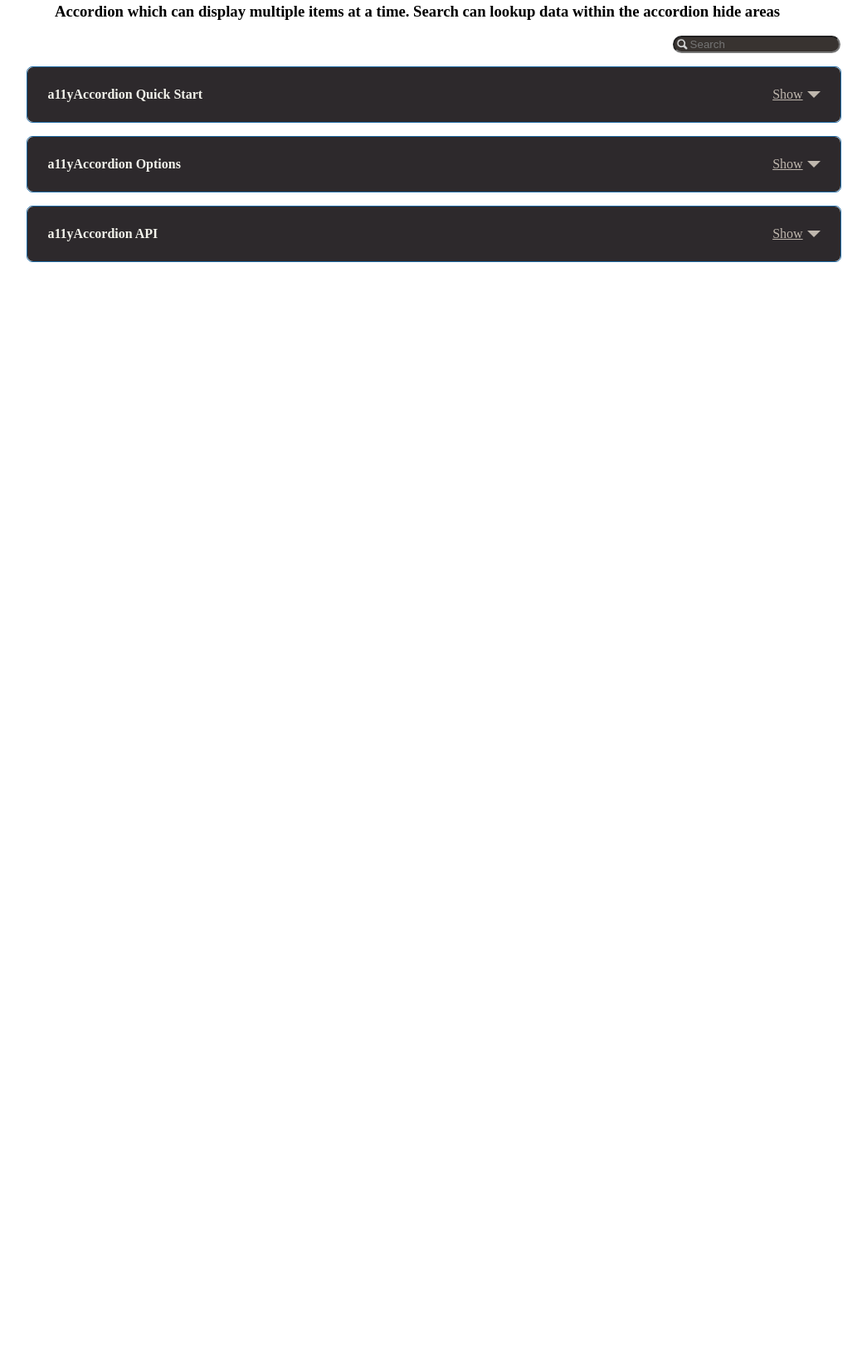
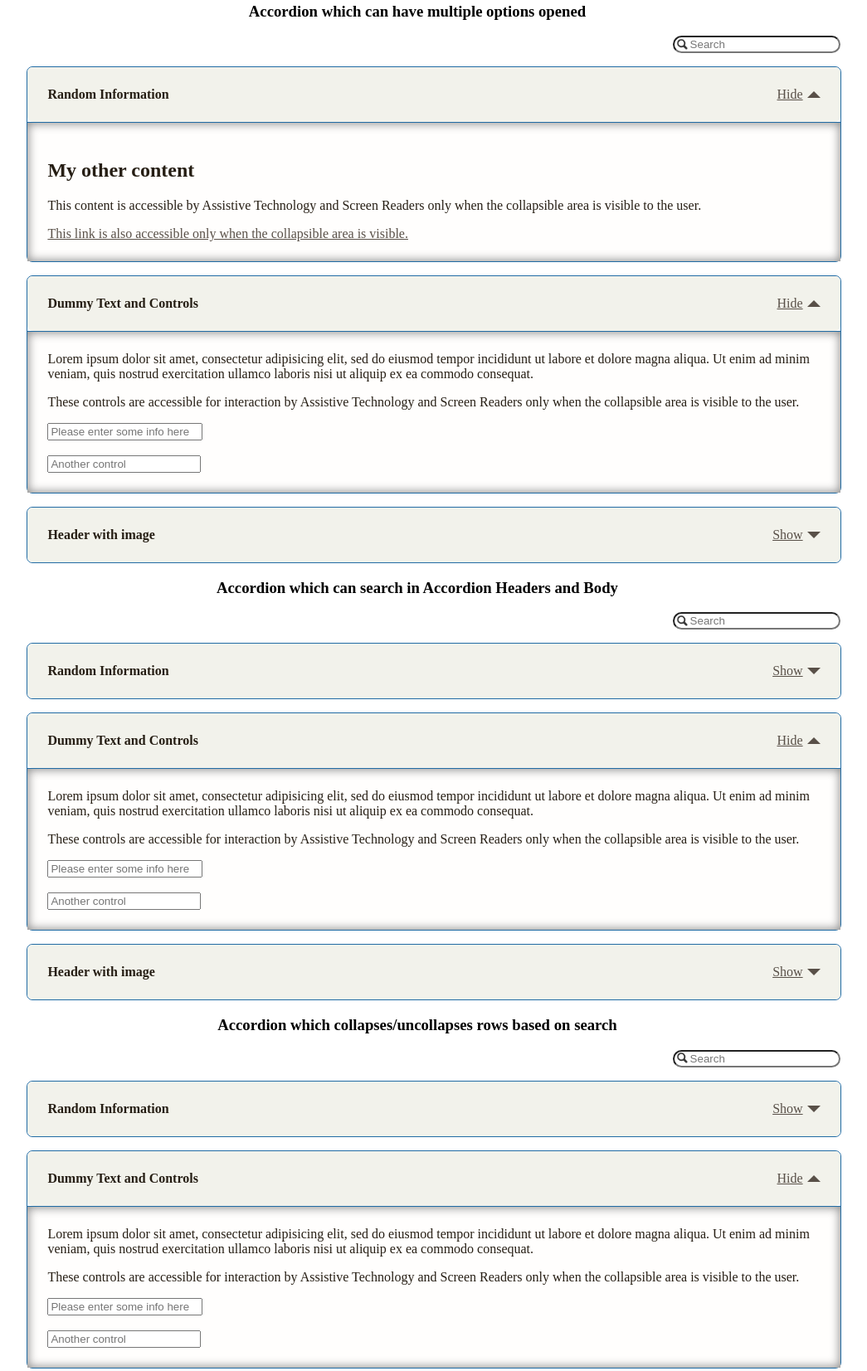
Before and after one commit to anvk/a11yAccordion, a website: page examples/example.html in a window 1280 px wide. Shown: the part 659-2312 px from the top of the page at 83% size, without its empty margins (137-1182 px from the left). Before the commit the page ends 991 px from the top, so only its background shows below. Drawn offline with nearby package versions, Linux system fonts and the light colour scheme.

Commit message:
issue36: finalizing v0.4.0

```diff
--- a/examples/example.html
+++ b/examples/example.html
@@ -17,20 +17,47 @@
 
   <script type="text/javascript">
     var load = function () {
-      var accordion = new A11yAccordion({
+      var accordion1 = new A11yAccordion({
         parentSelector: '#accordion1',
-        hiddenLinkDescription: 'this is some row with data in first accordion'
+        hiddenLinkDescription: 'row with data in the First Accordion'
       });
 
-      accordion.uncollapseRow(1);
+      accordion1.uncollapseRow(1);
 
-      var anotheraccordion = new A11yAccordion({
+      var accordion2 = new A11yAccordion({
         parentSelector: '#accordion2',
-        hiddenLinkDescription: 'this is some row with data in second accordion',
+        hiddenLinkDescription: 'row with data in the Second Accordion',
+        showOne: false
+      });
+
+      accordion2.uncollapseRow(0);
+      accordion2.uncollapseRow(1);
+
+      var accordion3 = new A11yAccordion({
+        parentSelector: '#accordion3',
+        hiddenLinkDescription: 'row with data in the Third Accordion',
+        showOne: false,
+        overallSearch: true
+      });
+
+      accordion3.uncollapseRow(1);
+
+      var accordion4 = new A11yAccordion({
+        parentSelector: '#accordion4',
+        hiddenLinkDescription: 'row with data in the Forth Accordion',
         showOne: false,
         overallSearch: true,
         searchActionType: 'collapse'
       });
+
+      accordion4.uncollapseRow(1);
+
+      var accordion5 = new A11yAccordion({
+        parentSelector: '#accordion5',
+        hiddenLinkDescription: 'row with data in the Fifth Accordion'
+      });
+
+      accordion5.uncollapseRow(1);
 
     };
   </script>
@@ -76,9 +103,120 @@
     </li>
   </ul>
 
-  <h3 align="center">Accordion which can display multiple items at a time. Search can lookup data within the accordion hide areas</h3>
+  <h3 align="center">Accordion which can have multiple options opened</h3>
 
-  <ul id="accordion2" class="a11yAccordion a11yAccordion-dark">
+  <ul id="accordion2" class="a11yAccordion a11yAccordion-light">
+    <li class="a11yAccordionItem">
+      <div class="a11yAccordionItemHeader">
+        <strong>Random Information</strong>
+      </div>
+      <div class="a11yAccordionHideArea">
+        <h2>My other content</h2>
+        <p>This content is accessible by Assistive Technology and Screen Readers only when the collapsible area is visible to the user.</p>
+        <a href="#">This link is also accessible only when the collapsible area is visible.</a>
+      </div>
+    </li>
+
+    <li class="a11yAccordionItem">
+      <div class="a11yAccordionItemHeader">
+        <strong>Dummy Text and Controls</strong>
+      </div>
+      <div class="a11yAccordionHideArea">
+        Lorem ipsum dolor sit amet, consectetur adipisicing elit, sed do eiusmod tempor incididunt ut labore et dolore magna aliqua. Ut enim ad minim veniam, quis nostrud exercitation ullamco laboris nisi ut aliquip ex ea commodo consequat.
+
+        <p>These controls are accessible for interaction by Assistive Technology and Screen Readers only when the collapsible area is visible to the user.</p>
+        <input type='test' placeholder='Please enter some info here' style='width: 20%' /><br /><br />
+        <input type='test' placeholder='Another control' />
+      </div>
+    </li>
+
+    <li class="a11yAccordionItem">
+      <div class="a11yAccordionItemHeader">
+        <strong>Header with image</strong>
+      </div>
+      <div class="a11yAccordionHideArea">
+        <img src="imgs/image.jpg" alt="example image for the presentation purposes with a description Y U NO COLLAPSE">
+      </div>
+    </li>
+  </ul>
+
+  <h3 align="center">Accordion which can search in Accordion Headers and Body</h3>
+
+  <ul id="accordion3" class="a11yAccordion a11yAccordion-light">
+    <li class="a11yAccordionItem">
+      <div class="a11yAccordionItemHeader">
+        <strong>Random Information</strong>
+      </div>
+      <div class="a11yAccordionHideArea">
+        <h2>My other content</h2>
+        <p>This content is accessible by Assistive Technology and Screen Readers only when the collapsible area is visible to the user.</p>
+        <a href="#">This link is also accessible only when the collapsible area is visible.</a>
+      </div>
+    </li>
+
+    <li class="a11yAccordionItem">
+      <div class="a11yAccordionItemHeader">
+        <strong>Dummy Text and Controls</strong>
+      </div>
+      <div class="a11yAccordionHideArea">
+        Lorem ipsum dolor sit amet, consectetur adipisicing elit, sed do eiusmod tempor incididunt ut labore et dolore magna aliqua. Ut enim ad minim veniam, quis nostrud exercitation ullamco laboris nisi ut aliquip ex ea commodo consequat.
+
+        <p>These controls are accessible for interaction by Assistive Technology and Screen Readers only when the collapsible area is visible to the user.</p>
+        <input type='test' placeholder='Please enter some info here' style='width: 20%' /><br /><br />
+        <input type='test' placeholder='Another control' />
+      </div>
+    </li>
+
+    <li class="a11yAccordionItem">
+      <div class="a11yAccordionItemHeader">
+        <strong>Header with image</strong>
+      </div>
+      <div class="a11yAccordionHideArea">
+        <img src="imgs/image.jpg" alt="example image for the presentation purposes with a description Y U NO COLLAPSE">
+      </div>
+    </li>
+  </ul>
+
+  <h3 align="center">Accordion which collapses/uncollapses rows based on search</h3>
+
+  <ul id="accordion4" class="a11yAccordion a11yAccordion-light">
+    <li class="a11yAccordionItem">
+      <div class="a11yAccordionItemHeader">
+        <strong>Random Information</strong>
+      </div>
+      <div class="a11yAccordionHideArea">
+        <h2>My other content</h2>
+        <p>This content is accessible by Assistive Technology and Screen Readers only when the collapsible area is visible to the user.</p>
+        <a href="#">This link is also accessible only when the collapsible area is visible.</a>
+      </div>
+    </li>
+
+    <li class="a11yAccordionItem">
+      <div class="a11yAccordionItemHeader">
+        <strong>Dummy Text and Controls</strong>
+      </div>
+      <div class="a11yAccordionHideArea">
+        Lorem ipsum dolor sit amet, consectetur adipisicing elit, sed do eiusmod tempor incididunt ut labore et dolore magna aliqua. Ut enim ad minim veniam, quis nostrud exercitation ullamco laboris nisi ut aliquip ex ea commodo consequat.
+
+        <p>These controls are accessible for interaction by Assistive Technology and Screen Readers only when the collapsible area is visible to the user.</p>
+        <input type='test' placeholder='Please enter some info here' style='width: 20%' /><br /><br />
+        <input type='test' placeholder='Another control' />
+      </div>
+    </li>
+
+    <li class="a11yAccordionItem">
+      <div class="a11yAccordionItemHeader">
+        <strong>Header with image</strong>
+      </div>
+      <div class="a11yAccordionHideArea">
+        <img src="imgs/image.jpg" alt="example image for the presentation purposes with a description Y U NO COLLAPSE">
+      </div>
+    </li>
+  </ul>
+
+  <h3 align="center">Dark themed accordion</h3>
+
+  <ul id="accordion5" class="a11yAccordion a11yAccordion-dark">
     <li class="a11yAccordionItem">
       <div class="a11yAccordionItemHeader">
         <strong>a11yAccordion Quick Start</strong>
@@ -87,7 +225,7 @@
         <h3>HTML markup:</h3>
         <pre>
           <code>
-    &lt;ul id=&quot;accordion1&quot; class=&quot;a11yAccordion&quot;&gt;
+    &lt;ul id=&quot;accordion1&quot; class=&quot;a11yAccordion a11yAccordion-light&quot;&gt;
       &lt;li class=&quot;a11yAccordionItem&quot;&gt;
         &lt;div class=&quot;a11yAccordionItemHeader&quot;&gt;
           Header #1
@@ -135,16 +273,12 @@
       </div>
       <div class="a11yAccordionHideArea">
         <p><strong>parentSelector</strong> - selector for the parent container which has an accordion markup</p>
-        <p><strong>accordionItemSelector</strong> - selector for accordion row which contains header and hidden area</p>
-        <p><strong>headerSelector</strong> - selector for a header within the row</p>
-        <p><strong>hiddenAreaSelector</strong> - selector for hidden areas within the accordion row</p>
-        <p><strong>visibleAreaClass</strong> - class which would be added to every row which will be uncollapsed/visible to the user</p>
         <p><strong>speed</strong> - speed of animation</p>
         <p><strong>hiddenLinkDescription</strong> - description for every Show/Hide link for users who use Assistive technology (AT)</p>
         <p><strong>showSearch</strong> - boolean option which will tell accordion to render search options</p>
         <p><strong>showOne</strong> - boolean option which represents if accordion can uncollapse only 1 row to the user</p>
         <p><strong>overallSearch</strong> - boolean option which will tell search to look not only in headers but within collapsed areas as well
-          (WARNING! <strong>overallSearch</strong> option can slow down performance in cases when there is lots of data or HTML markup present in the hidden areas.)</p>
+        <p><strong>searchActionType</strong> - "hide" or "collapse". Hide option hides/shows rows based on the search results. Collapse option collapses/uncollapses rows
         <p><strong>onAreaShow</strong> - custom callback which will be called after making visible an accordion's area. Argument is jQuery DOM element for an area to become shown</p>
         <p><strong>onAreaHide</strong> - user defined callback which will be called after hiding an accordion's area. Argument is jQuery DOM element for an area to become hidden</p>
       </div>
--- a/package.json
+++ b/package.json
@@ -1,6 +1,6 @@
 {
   "name": "a11yAccordion",
-  "version": "0.4.0-beta",
+  "version": "0.4.0",
   "description": "An accessible accordion widget. Building Web with accessibility in mind.",
   "author": "anvk",
   "contributors": [
```
Also changed, not shown: tests/js/a11yAccordion-tests.js (+61 -0 lines), README.md, dist/js/a11yAccordion.min.js (added), 1 other file.
